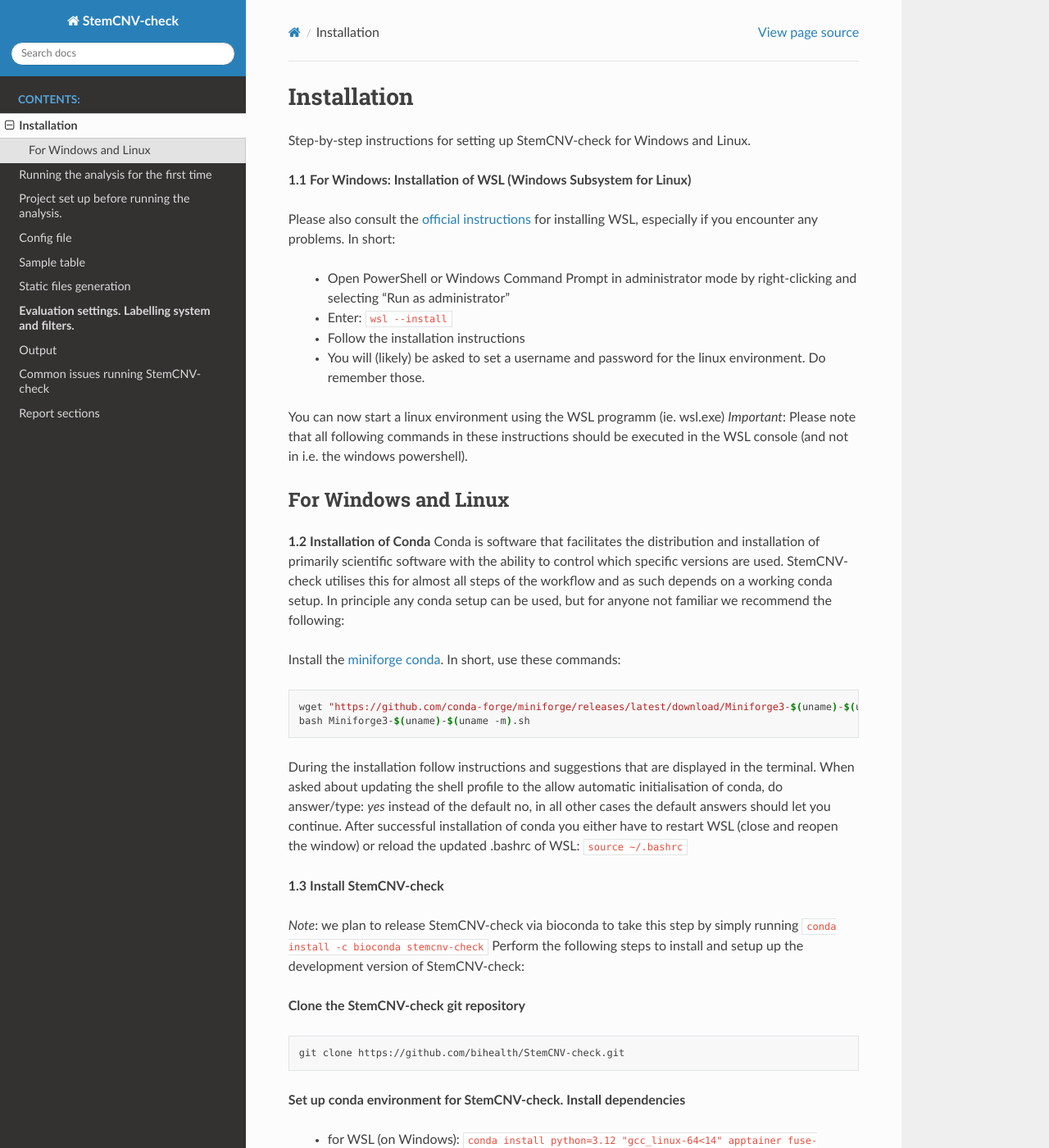
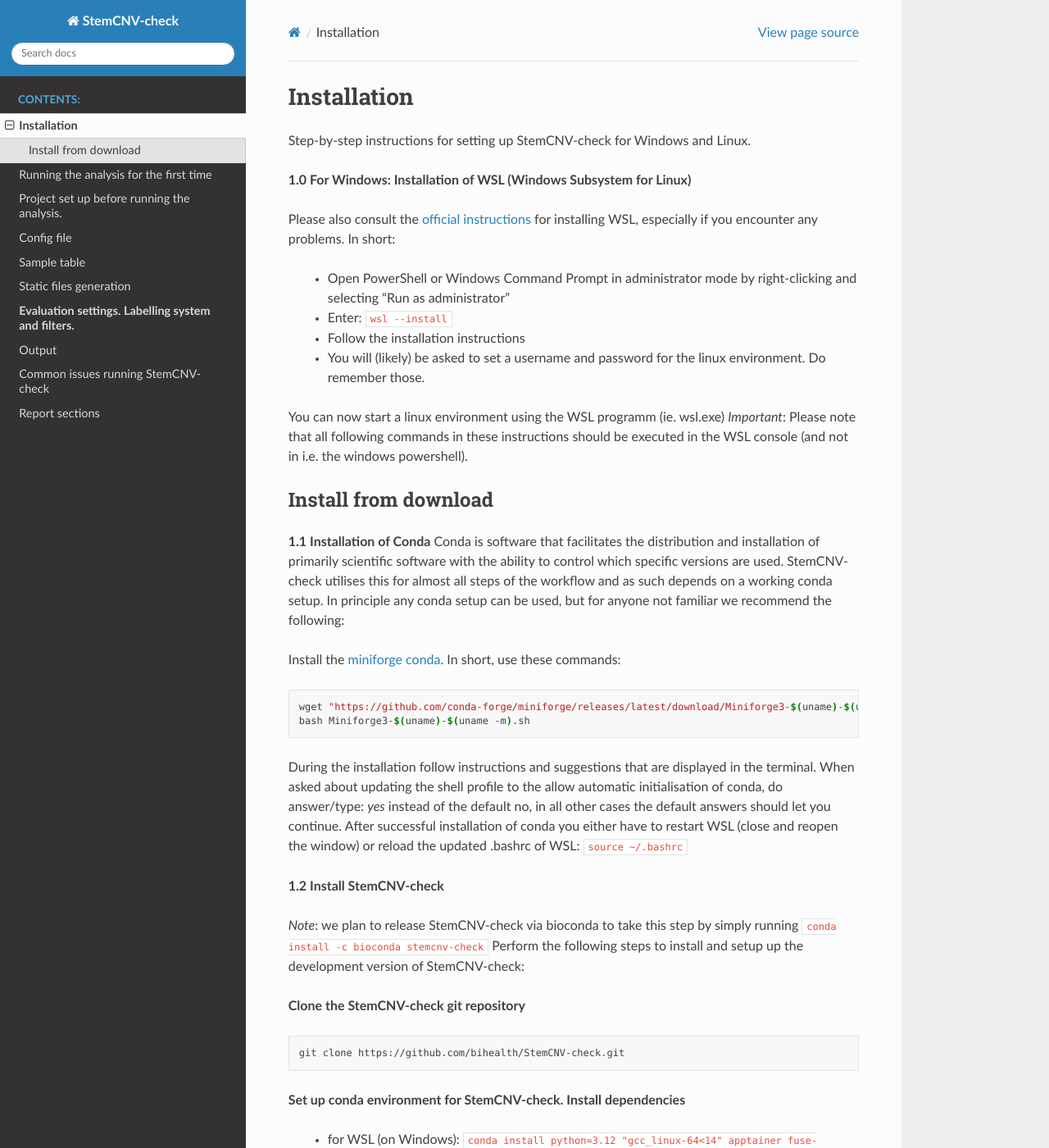
Before and after one commit to bihealth/StemCNV-check, a Sphinx documentation site: the page built from docs/source/installation.rst, in a window 1280 px wide and 1400 px high. Shown: the whole window at 82% size. Built offline with Sphinx 7.4.7 and the Read the Docs theme 3.1.0, drawn with Linux system fonts in a browser that asks for light colours.

Commit message:
Update installation.rst

```diff
--- a/docs/source/installation.rst
+++ b/docs/source/installation.rst
@@ -3,7 +3,7 @@
 
 Step-by-step instructions for setting up StemCNV-check for Windows and Linux.
 
-**1.1 For Windows: Installation of WSL (Windows Subsystem for Linux)**
+**1.0 For Windows: Installation of WSL (Windows Subsystem for Linux)**
 
 Please also consult the `official instructions <https://learn.microsoft.com/en-us/windows/wsl/install>`_ for installing WSL,
 especially if you encounter any problems. In short:
@@ -17,9 +17,9 @@
 *Important*: Please note that all following commands in these instructions should be executed in the WSL console (and not in i.e. the windows powershell).
 
 
-For Windows and Linux
+Install from download
 ----------
-**1.2 Installation of Conda**
+**1.1 Installation of Conda**
 Conda is software that facilitates the distribution and installation of primarily scientific software with the ability
 to control which specific versions are used. StemCNV-check utilises this for almost all steps of the workflow and
 as such depends on a working conda setup. In principle any conda setup can be used, but for anyone not familiar
@@ -39,7 +39,7 @@
 .bashrc of WSL: ``source ~/.bashrc``
 
 
-**1.3 Install StemCNV-check**
+**1.2 Install StemCNV-check**
 
 *Note*: we plan to release StemCNV-check via bioconda to take this step by simply running  ``conda install -c bioconda stemcnv-check``
 Perform the following steps to install and setup up the development version of StemCNV-check:
```
